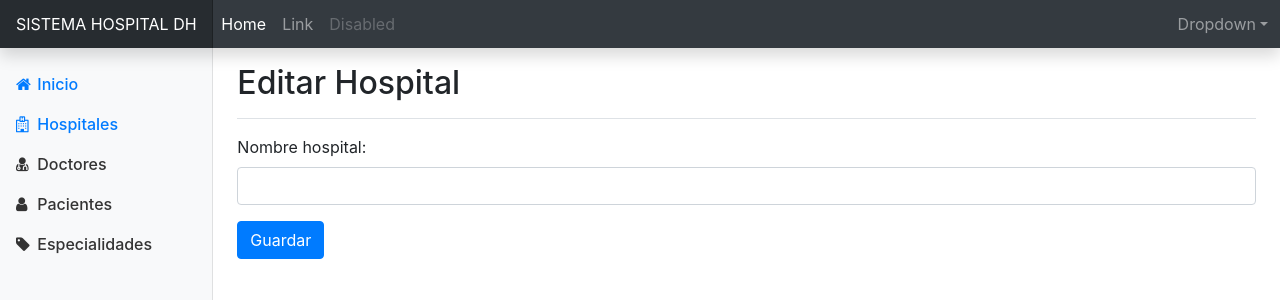
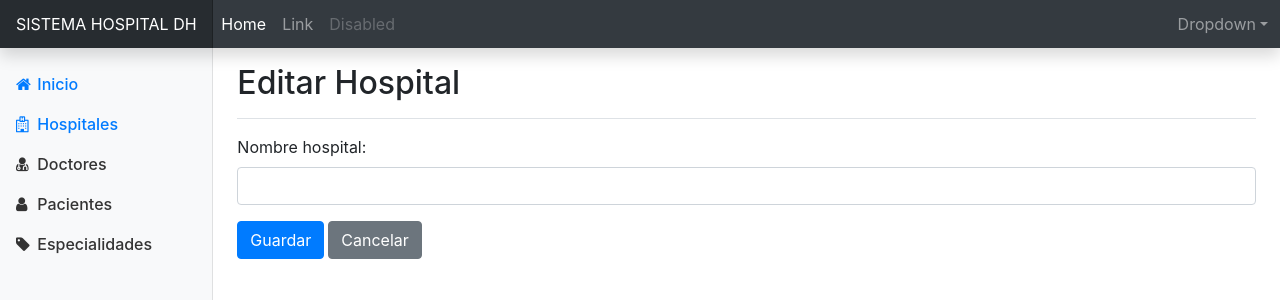
Before and after one commit to fmontesdh/dhospitalfe, an Angular app: page /hospital/edit/1 in a window 1280 px wide. Shown: the top 300 px of the page. Built offline with nearby package versions, Linux system fonts and the light colour scheme; no server answers.

Commit message:
Hospital, add cancel button

```diff
--- a/src/app/components/hospital/hospital-add.component.html
+++ b/src/app/components/hospital/hospital-add.component.html
@@ -7,5 +7,6 @@
         <input id="nombre" name="nombre" type="text" class="form-control"
                 [(ngModel)]="hospital.nombre">
     </div>
-    <button type="submit" class="btn btn-primary">Guardar</button>
+    <button type="submit" class="btn btn-primary" style="margin-right: 4px;">Guardar</button>
+    <button type="button" class="btn btn-secondary" [routerLink]="['/hospital/list']">Cancelar</button>
 </form>
--- a/src/app/components/hospital/hospital-edit.component.html
+++ b/src/app/components/hospital/hospital-edit.component.html
@@ -7,5 +7,6 @@
         <input id="nombre" name="nombre" type="text" class="form-control"
                 [(ngModel)]="hospital.nombre">
     </div>
-    <button type="submit" class="btn btn-primary">Guardar</button>
+    <button type="submit" class="btn btn-primary" style="margin-right: 4px;">Guardar</button>
+    <button type="button" class="btn btn-secondary" [routerLink]="['/hospital/list']">Cancelar</button>
 </form>
```
